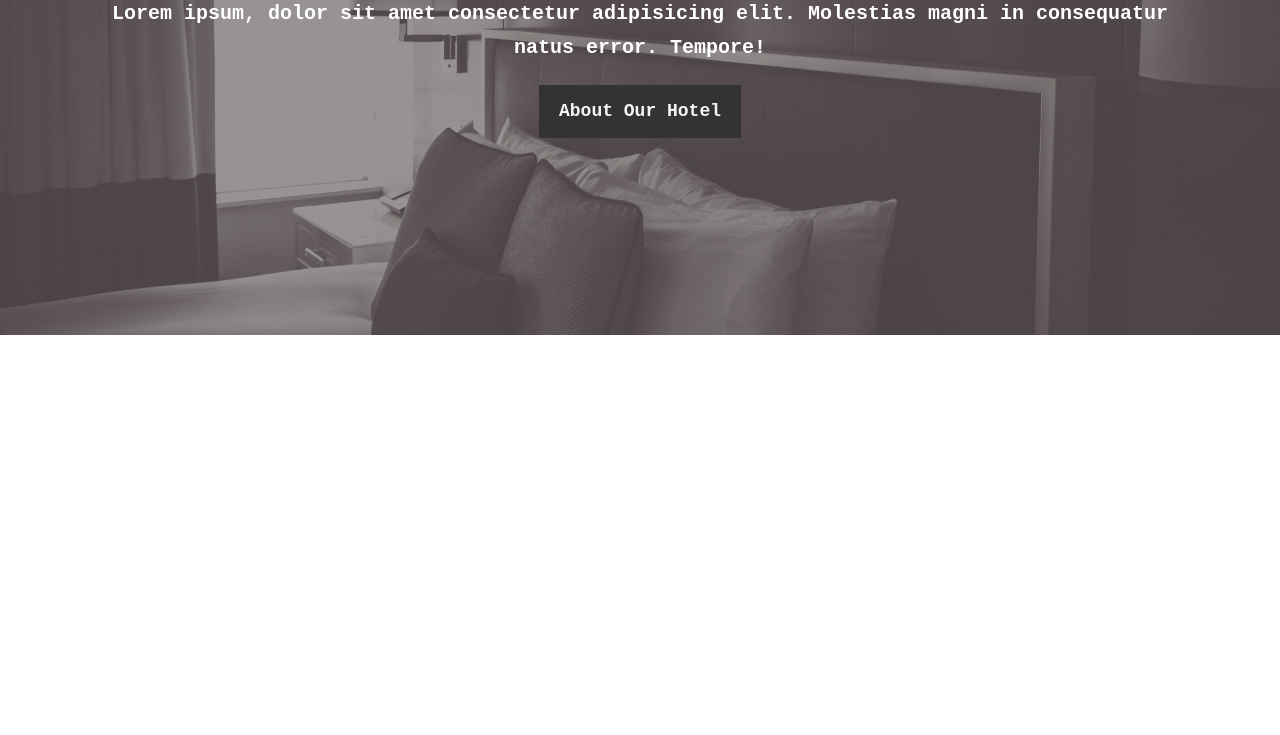
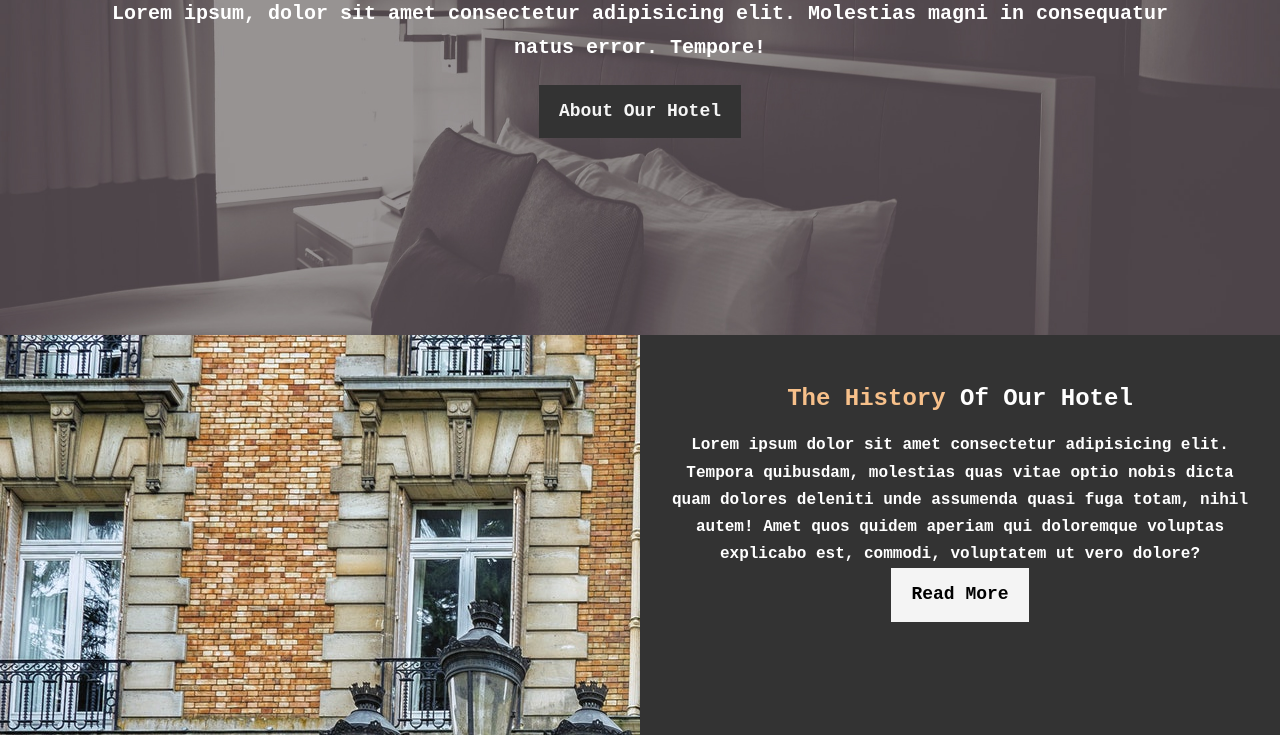
Before and after one commit to ianturner88/introHTMLandCSS, a plain HTML site: page hotelWebsite/index.html in a window 1280 px wide. Shown: the part 332-1067 px from the top of the page. Before the commit the page ends 800 px from the top, so only its background shows below. Drawn offline with Linux system fonts and the light colour scheme.

Commit message:
built home-info

```diff
--- a/hotelWebsite/css/index.css
+++ b/hotelWebsite/css/index.css
@@ -58,6 +58,26 @@ p {
 .btn:hover {
   background: #f7c08a;
   color: #333;
+}
+
+.btn-light {
+  background: #f4f4f4;
+  color: black;
+}
+
+.bg-dark {
+  background: #333;
+  color: #fff;
+}
+
+.bg-light {
+  background: #f4f4f4;
+  color: #333;
+}
+
+.bg-primary {
+  background: #f4f4f4;
+  color: #f7c08a;
 }
 
 /* Nav bar */
@@ -125,3 +145,28 @@ p {
   padding-bottom: 20px;
   line-height: 1.7em;
 }
+
+/* Home info */
+#home-info {
+  height: 400px;
+}
+
+#home-info .info-img {
+  float: left;
+  width: 50%;
+  background-image: url(/imageResources/photo-1.jpg);
+  min-height: 100%;
+}
+
+#home-info .info-content {
+  float: right;
+  width: 50%;
+  height: 100%;
+  text-align: center;
+  padding: 50px 30px;
+  overflow: hidden;
+}
+
+#home-info .info-content {
+  padding-bottom: 30px;
+}
--- a/hotelWebsite/index.html
+++ b/hotelWebsite/index.html
@@ -31,5 +31,19 @@
         </div>
       </div>
     </header>
+    <section id="home-info" class="bg-dark">
+      <div class="info-img"></div>
+      <div class="info-content">
+        <h2><span class="text-primary">The History</span> Of Our Hotel</h2>
+        <p>
+          Lorem ipsum dolor sit amet consectetur adipisicing elit. Tempora
+          quibusdam, molestias quas vitae optio nobis dicta quam dolores
+          deleniti unde assumenda quasi fuga totam, nihil autem! Amet quos
+          quidem aperiam qui doloremque voluptas explicabo est, commodi,
+          voluptatem ut vero dolore?
+        </p>
+        <a href="about.html" class="btn btn-light">Read More</a>
+      </div>
+    </section>
   </body>
 </html>
```
